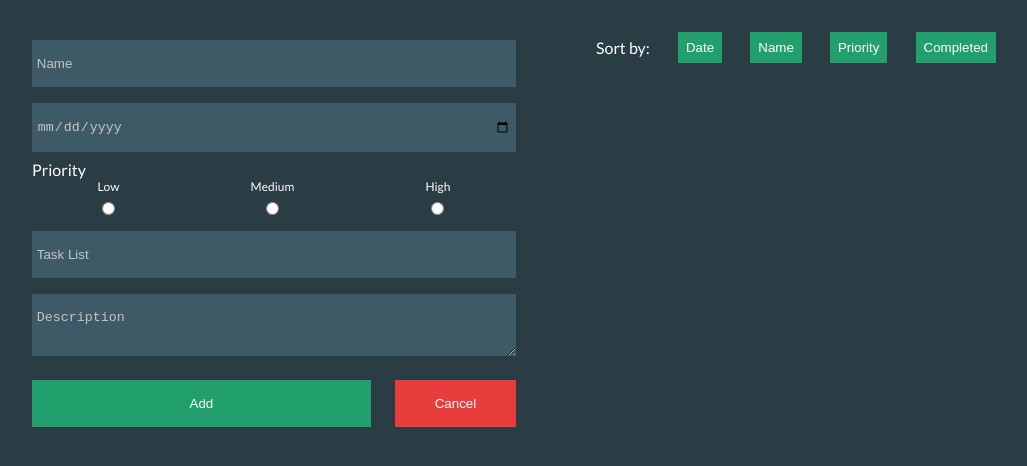
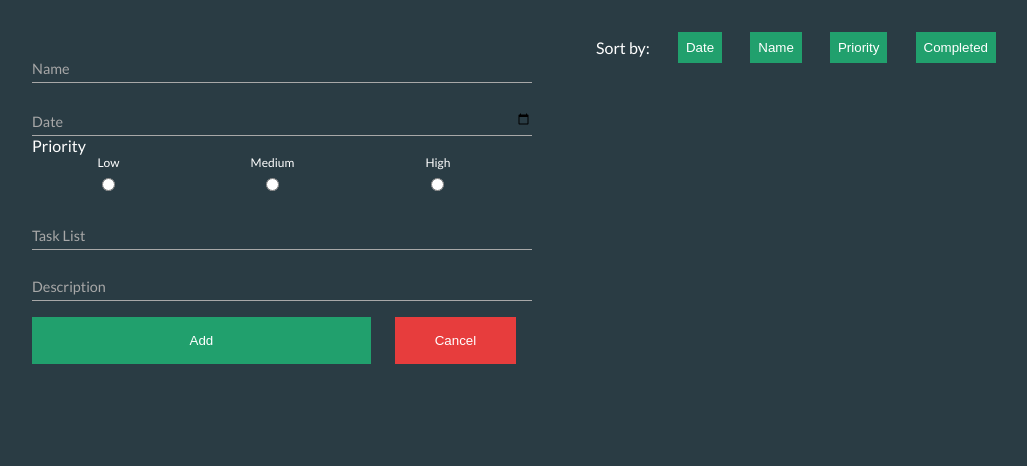
Before and after one commit to Muiqqq/Deadline-App-Frontend, a React (Create React App) app in the folder deadline-app/: page / in a window 1280 px wide. Shown: the top 466 px of the page, without its empty margins (5-1032 px from the left). Built offline with nearby package versions, Linux system fonts and the light colour scheme.

Commit message:
Add input animation to input fields.
Datepicking is not yet perfect but works.

```diff
--- a/deadline-app/src/components/TodoForm.js
+++ b/deadline-app/src/components/TodoForm.js
@@ -28,20 +28,33 @@ function TodoForm(props) {
 
   return (
     <form>
+      <div className='input-animation'>
         <input
           onChange={inputChange}
           name='name'
           value={props.todoFormState.name}
           type='text'
-        placeholder='Name'
+          required
+          // placeholder='Name'
         />
+        <label htmlFor='name' className='label-name'>
+          <span className='content-name'>Name</span>
+        </label>
+      </div>
+      <div className='input-animation'>
         <input
           onChange={inputChange}
           name='date'
           type='date'
+          // className='date'
           value={props.todoFormState.date}
-        placeholder='Date'
+          required
+          // placeholder='Date'
         />
+        <label htmlFor='date' className='label-name ontop'>
+          <span className='content-name'>Date</span>
+        </label>
+      </div>
       <label>
         Priority
         <div id='priority'>
@@ -80,20 +93,32 @@ function TodoForm(props) {
           </div>
         </div>
       </label>
+      <div className='input-animation'>
         <input
           onChange={inputChange}
           name='list'
           type='text'
           value={props.todoFormState.list}
-        placeholder='Task List'
+          required
+          // placeholder='Task List'
         />
-      <textarea
+        <label htmlFor='list' className='label-name'>
+          <span className='content-name'>Task List</span>
+        </label>
+      </div>
+      <div className='input-animation'>
+        <input
           onChange={inputChange}
           name='description'
           type='text'
           value={props.todoFormState.description}
-        placeholder='Description'
+          required
+          // placeholder='Description'
         />
+        <label htmlFor='description' className='label-name'>
+          <span className='content-name'>Description</span>
+        </label>
+      </div>
       <div className='submitbuttons'>
         <button
           onClick={handleSubmit}
--- a/deadline-app/src/scss/Main.scss
+++ b/deadline-app/src/scss/Main.scss
@@ -72,7 +72,6 @@ ul {
 
 // Form component styling
 .form {
-  width: 500px;
   margin: 2rem;
 
   form {
@@ -80,14 +79,79 @@ ul {
     flex-direction: column;
     width: 500px;
     padding-right: 1rem;
+    position: relative;
+    overflow: hidden;
+    input[value='']::-webkit-datetime-edit {
+      color: transparent;
+    }
+
+    input[type='date']:after {
+      content: attr(placeholder);
+    }
 
     input,
     textarea {
       padding: 1rem 0.3rem;
       margin: 0.5rem 0rem;
-      background-color: #3e5a66;
+      background-color: $bg-color;
       color: rgb(197, 197, 197);
       border: none;
+    }
+
+    .input-animation {
+      width: 500px;
+      position: relative;
+      input {
+        padding: 0;
+        width: 100%;
+        height: 100%;
+        padding-top: 20px;
+        border: none;
+        outline: none;
+      }
+      label {
+        position: absolute;
+        bottom: 0px;
+        left: 0%;
+        width: 100%;
+        height: 100%;
+        pointer-events: none;
+        border-bottom: 1px solid rgb(168, 168, 168);
+        color: rgb(168, 168, 168);
+        font-size: 0.9rem;
+      }
+
+      label::after {
+        content: '';
+        position: absolute;
+        left: 0px;
+        bottom: -1px;
+        height: 100%;
+        width: 100%;
+        border-bottom: 3px solid $btn-green;
+        transform: translateX(-100%);
+        transition: transform 0.3s ease;
+      }
+      .content-name {
+        position: absolute;
+        bottom: 5px;
+        left: 0px;
+        transition: all 0.3s ease;
+      }
+
+      input:focus + .label-name .content-name,
+      input:valid + .label-name .content-name,
+      input:focus::-webkit-datetime-edit {
+        transform: translateY(-160%);
+        font-size: 0.7rem;
+        color: $btn-green;
+      }
+
+      input:focus + .label-name::after,
+      .form input:valid + .label-name::after,
+      input:focus::-webkit-datetime-edit {
+        transform: translateX(0%);
+      }
     }
 
     input::placeholder,
```
Also changed, not shown: 1 other file (tests, documents, lock files or other folders). Lines whose indentation alone changed are shown as unchanged.
